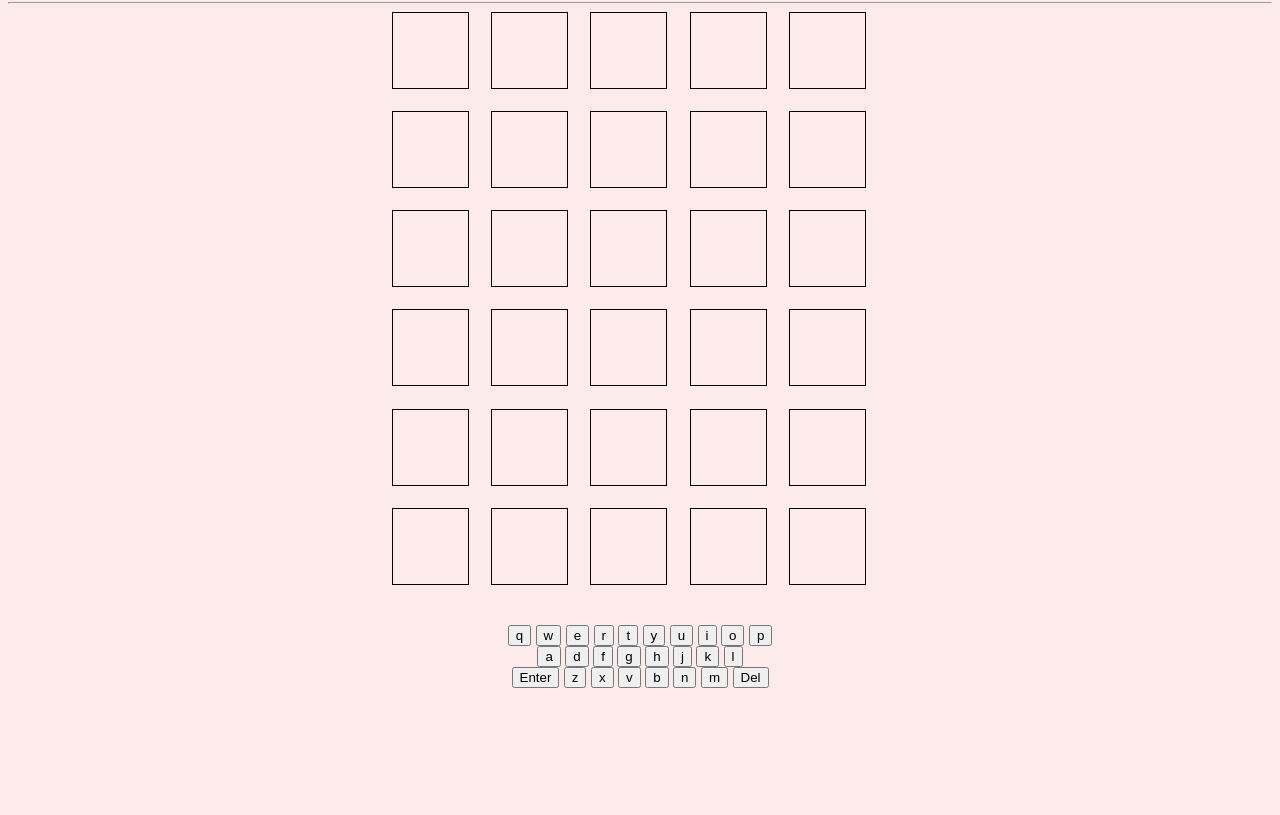
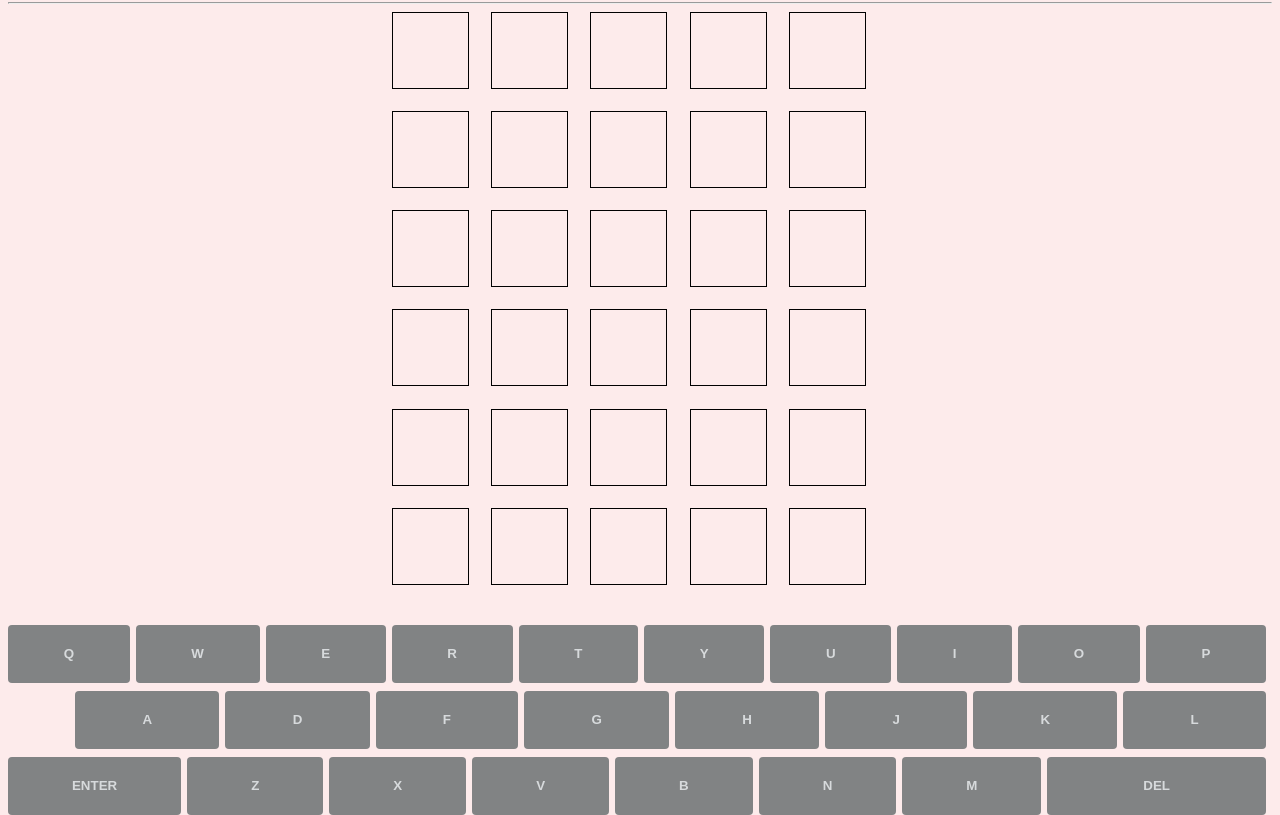
Before and after one commit to erhaneth/wordie, a plain HTML site: page index.html in a window 1280 px wide. Shown: the part 78-893 px from the top of the page. Before the commit the page ends 800 px from the top, so only its background shows below. Drawn offline with Linux system fonts and the light colour scheme.

Commit message:
fixed the bug that was excluded 5th colum and styling keyboard

```diff
--- a/css/main.css
+++ b/css/main.css
@@ -6,6 +6,7 @@ body {
     font-family: Arial, Helvetica, sans-serif;
     text-align: center;
 }
+
 .horizontal-line {
     border: 1px solid black;
 }
@@ -29,8 +30,42 @@ body {
     border: 1px solid black;
 
     /* Text */
-    font-size: 8px;
+    font-size: 35px;
     display: flex;
     justify-content: center;
     align-items: center;
 }
+#keyboard-container {
+    height: 100px;
+  }
+
+  .keyboard-row {
+    display: flex;
+    justify-content: center;
+    width: 100%;
+    margin: 0 auto 8px;
+  }
+
+  .keyboard-row button {
+    font-family: inherit;
+    font-weight: bold;
+    border: 0;
+    padding: 0;
+    height: 58px;
+    cursor: pointer;
+    background-color: rgb(129, 131, 132);
+    color: rgb(215, 218, 220);
+    flex-grow: 1;
+    text-transform: uppercase;
+    margin-right: 6px;
+    border-radius: 4px;
+    user-select: none;
+  }
+
+  .keyboard-row button.wide-button {
+    flex-grow: 1.5;
+  }
+
+  .spacer-half {
+    flex-grow: 0.5;
+  }
--- a/js/app.js
+++ b/js/app.js
@@ -10,6 +10,7 @@ var col = 0;
 
 var gameOver = false;
 //hardcode a solution
+var solution = 'START';
 
 
 
@@ -37,10 +38,19 @@ var gameOver = false;
 
 
 document.getElementById('keyboard-container').addEventListener('click', (event) => {
-    console.log(event.target.attributes['data-key'].nodeValue);
+    console.log(row, col, 'board');
     board[row][col] = event.target.attributes['data-key'].nodeValue
-    //select the tile with id of row-col
-    // change the inner text to what letter user clicked
+   // console.log(board, 'board');
+     //select the tile with id of row-col
+     let currTile = document.getElementById(`${row}-${col}`)
+     console.log(currTile, 'tile');
+        // change the inner text to what letter user clicked
+        currTile.innerText = board[row][col];
+        console.log(currTile.innerText, 'text');
+
+
+
+
     //check board if current letter is matching the letter solution
         // if so change the tile to green
         //else if letter is in the current row -- yellow
@@ -48,7 +58,7 @@ document.getElementById('keyboard-container').addEventListener('click', (event)
 
     col++
     // if col > width we know that we need to make new row
-     if(col === 5){
+     if(col > 5){
          row++
          col = 0;
      }
```
Also changed, not shown: index.html (+0 -1 lines).
